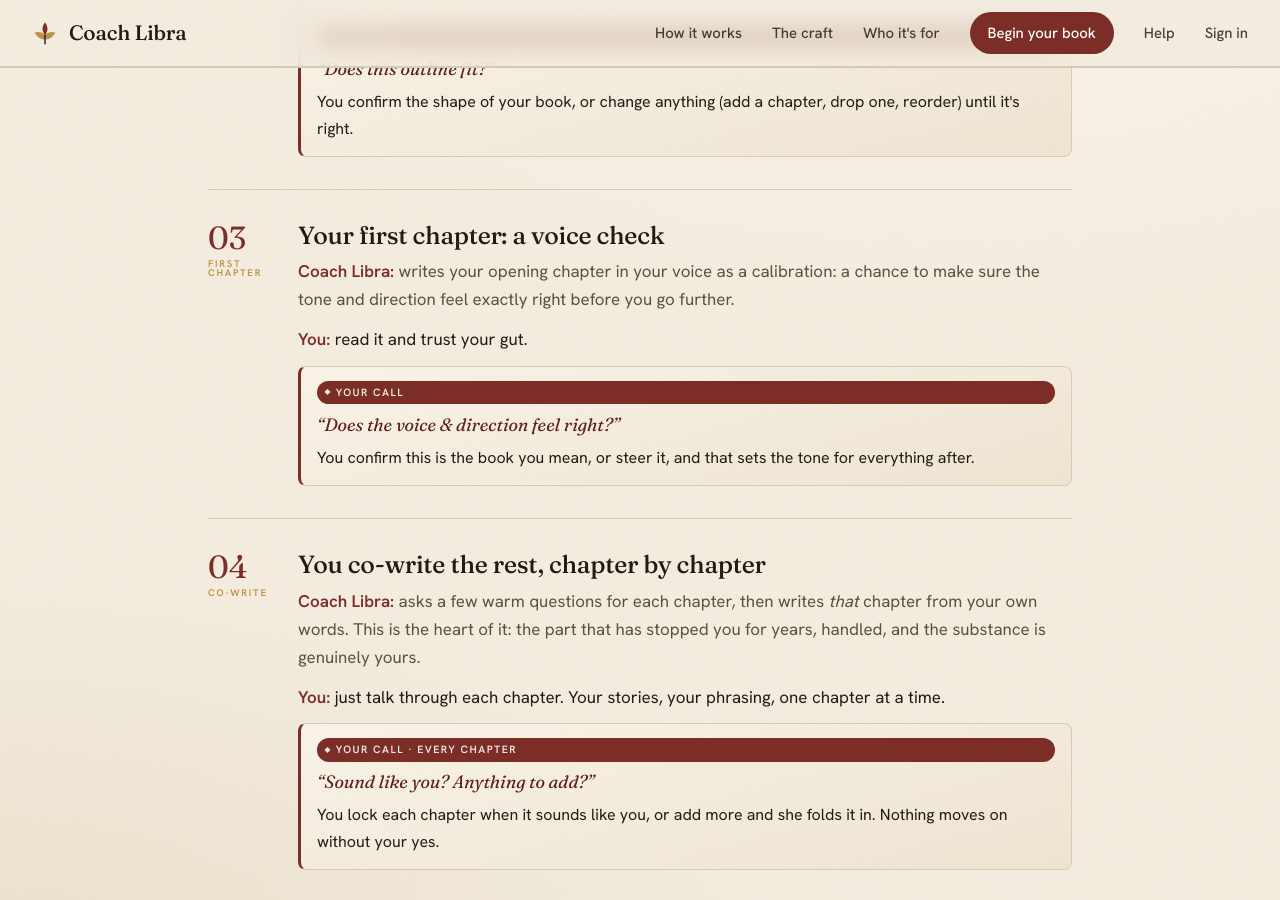
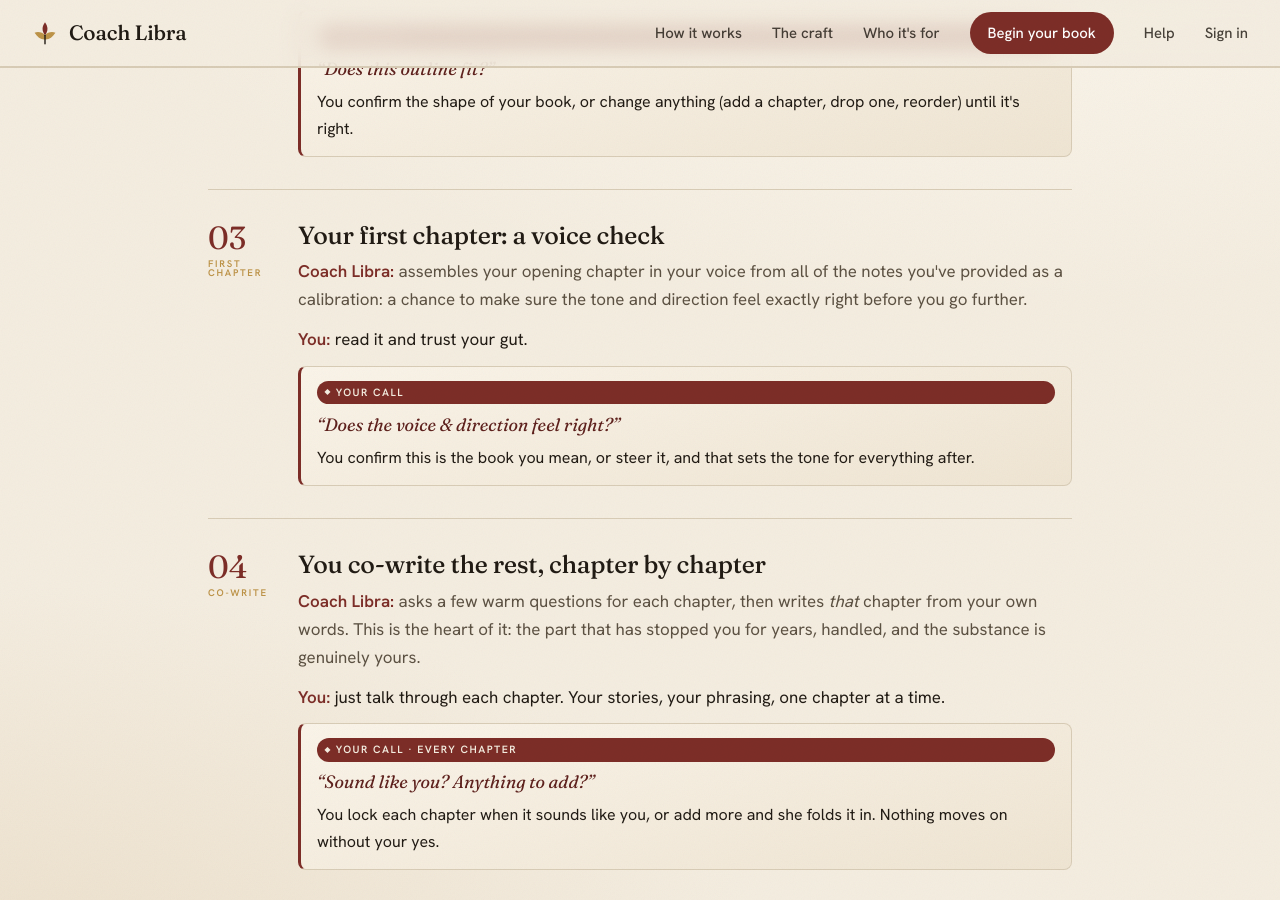
Before and after one commit to ajcrabill/coach-libra-website, a Jekyll site: the page built from process.html, in a window 1280 px wide and 900 px high, scrolled down 1936 px. Built offline with Jekyll 4.4.1, drawn with Linux system fonts in a browser that asks for light colours.

Commit message:
Update process.html

```diff
--- a/process.html
+++ b/process.html
@@ -67,7 +67,7 @@ pageCss: process
       <div class="no">03<small>First chapter</small></div>
       <div>
         <h2>Your first chapter: a voice check</h2>
-        <p class="what"><b>Coach Libra:</b> writes your opening chapter in your voice as a calibration: a chance to make sure the tone and direction feel exactly right before you go further.</p>
+        <p class="what"><b>Coach Libra:</b> assembles your opening chapter in your voice from all of the notes you've provided as a calibration: a chance to make sure the tone and direction feel exactly right before you go further.</p>
         <p class="you"><b>You:</b> read it and trust your gut.</p>
         <div class="gate"><span class="badge">Your call</span><span class="q">“Does the voice &amp; direction feel right?”</span><span>You confirm this is the book you mean, or steer it, and that sets the tone for everything after.</span></div>
       </div>
```
